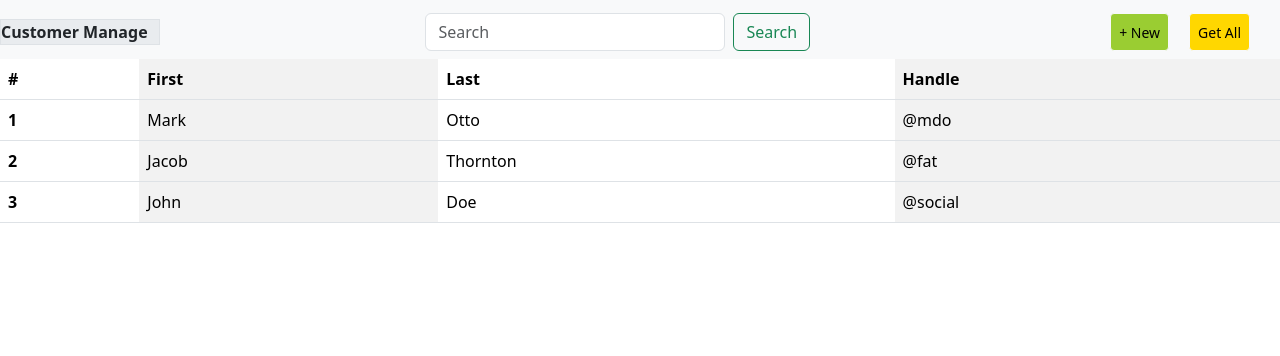
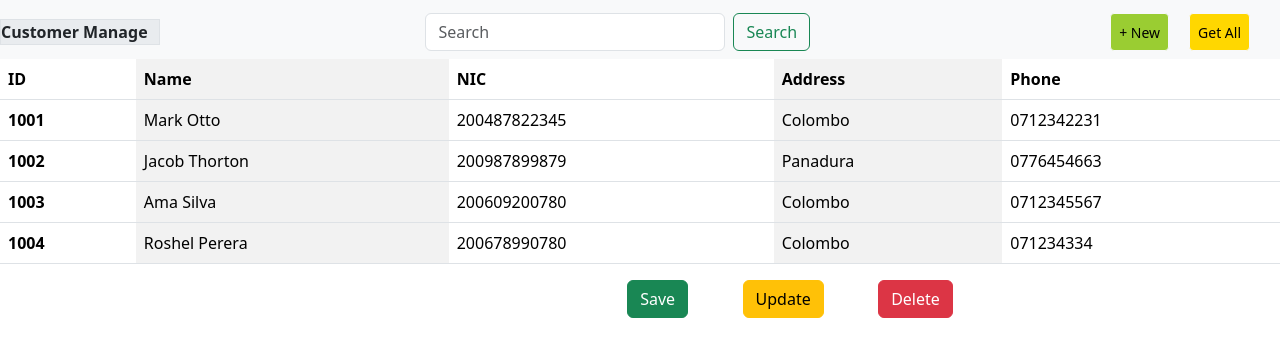
Before and after one commit to sakunifernando003/IITS-1119-Assignment_07, a plain HTML site: page index.html in a window 1280 px wide. Shown: the part 56-412 px from the top of the page. Drawn offline with nearby package versions, Linux system fonts and the light colour scheme.

Commit message:
adding buttons

```diff
--- a/index.html
+++ b/index.html
@@ -23,6 +23,19 @@
             margin-right: 30px; /* Adjust spacing as needed */
 
         }
+        .button-spacing3{
+            margin-left: 600px;
+
+        }
+
+        .button-spacing5{
+            margin-right: 300px;
+        }
+
+        /*.button-bar{*/
+        /*    margin-right: 20px;*/
+        /*}*/
+
 
 
 
@@ -87,33 +100,50 @@
     <table class="table table-striped-columns">
         <thead>
         <tr>
-            <th scope="col">#</th>
-            <th scope="col">First</th>
-            <th scope="col">Last</th>
-            <th scope="col">Handle</th>
+            <th scope="col ">ID</th>
+            <th scope="col">Name</th>
+            <th scope="col">NIC</th>
+            <th scope="col">Address</th>
+            <th scope="col">Phone</th>
         </tr>
         </thead>
         <tbody>
         <tr>
-            <th scope="row">1</th>
-            <td>Mark</td>
-            <td>Otto</td>
-            <td>@mdo</td>
+            <th scope="row">1001</th>
+            <td>Mark Otto</td>
+            <td>200487822345</td>
+            <td>Colombo</td>
+            <td>0712342231</td>
         </tr>
         <tr>
-            <th scope="row">2</th>
-            <td>Jacob</td>
-            <td>Thornton</td>
-            <td>@fat</td>
+            <th scope="row">1002</th>
+            <td>Jacob Thorton</td>
+            <td>200987899879</td>
+            <td>Panadura</td>
+            <td>0776454663</td>
         </tr>
         <tr>
-            <th scope="row">3</th>
-            <td>John</td>
-            <td>Doe</td>
-            <td>@social</td>
+            <th scope="row">1003</th>
+            <td>Ama Silva</td>
+            <td>200609200780</td>
+            <td>Colombo</td>
+            <td>0712345567</td>
+        </tr>
+        <tr>
+            <th scope="row">1004</th>
+            <td>Roshel Perera</td>
+            <td>200678990780</td>
+            <td>Colombo</td>
+            <td>071234334</td>
         </tr>
         </tbody>
     </table>
+
+    <div class="d-flex justify-content-around button-bar">
+        <button type="button" class="btn btn-success button-spacing3">Save</button>
+        <button type="button" class="btn btn-warning button-spacing4">Update</button>
+        <button type="button" class="btn btn-danger button-spacing5">Delete</button>
+    </div>
 </section>
 
 
```
